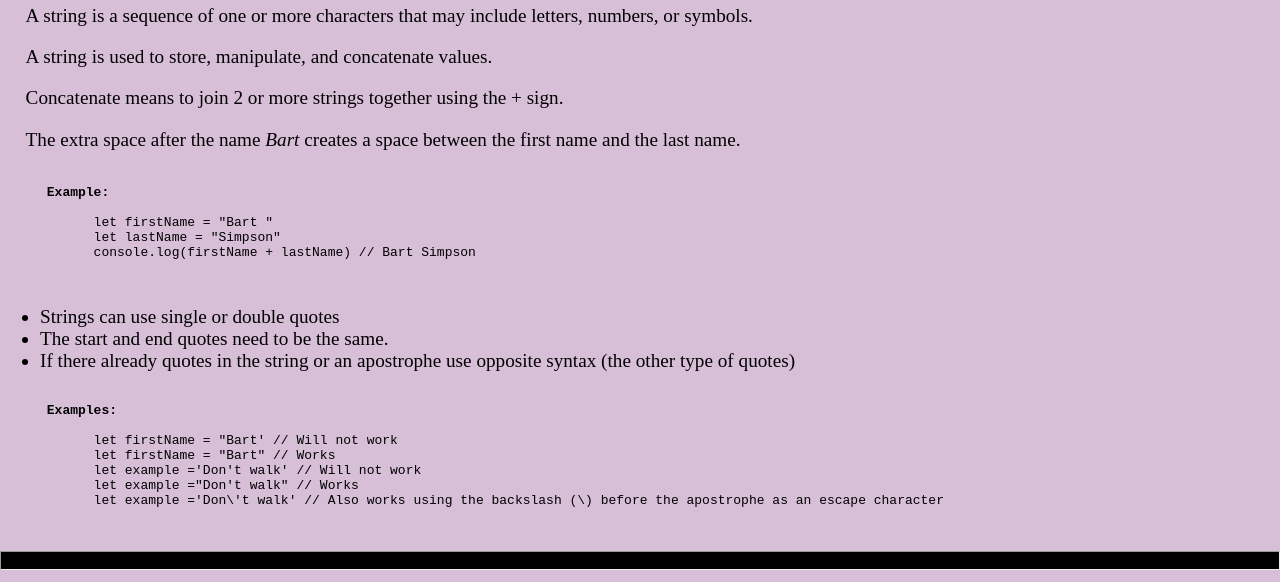
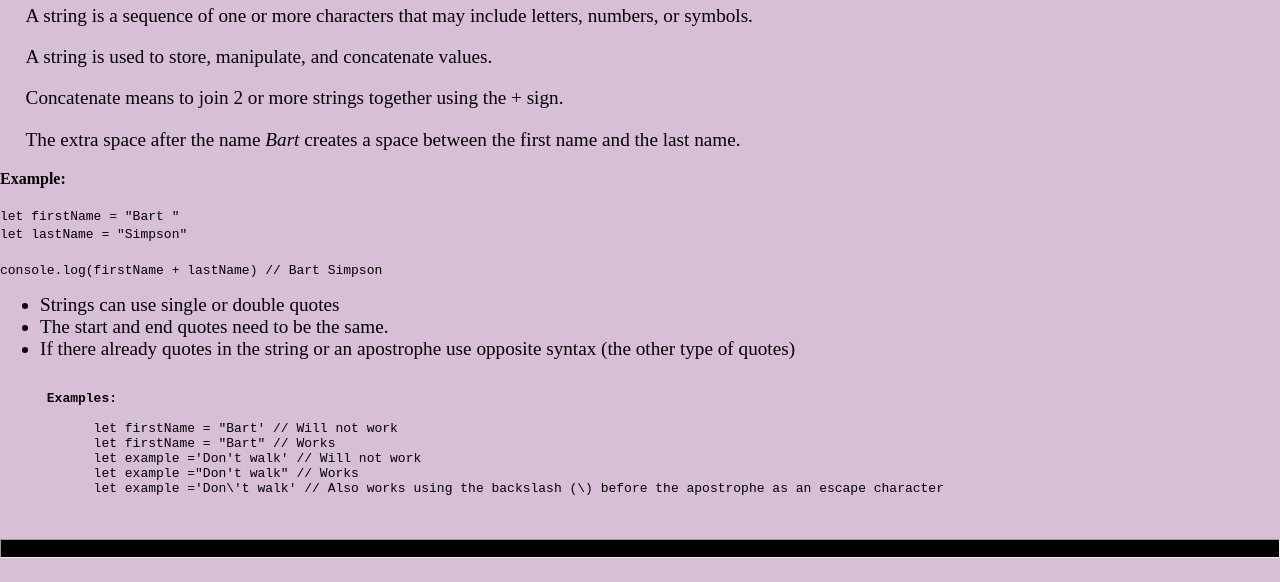
Before and after one commit to Dana1257/technical-documentation-page, a plain HTML site: page index.html in a window 1280 px wide. Shown: the part 177-759 px from the top of the page. Drawn offline with Linux system fonts and the light colour scheme.

Commit message:
Remove the pre element from the first example. Add a container to contain the first example. Add a class called line-numbers to the code element. Add span elements to contain the code lines

```diff
--- a/index.html
+++ b/index.html
@@ -34,15 +34,16 @@
         <p>A string is used to store, manipulate, and concatenate values.</p>
         <p>Concatenate means to join 2 or more strings together using the + sign.</p>
         <p>The extra space after the name <i>Bart</i> creates a space between the first name and the last name.</p>
-        <pre>
-            <code>
-      <span><b>Example:</b></span>
-
-            let firstName = "Bart "
-            let lastName = "Simpson"
-            console.log(firstName + lastName) // Bart Simpson
+     <span class="margin-left"><b>Example:</b><br></span><br>
+            <div class="container">
+            <code class="line-numbers">
+                <span> let firstName = "Bart "</span><br>
+                <span> let lastName = "Simpson"</span><br>
+                <span></span><br>
+                <span> console.log(firstName +  lastName)  // Bart Simpson</span><br>
+                <span></span>
             </code>
-        </pre>
+            </div>
        <ul>
            <li>Strings can use single or double quotes</li>
            <li>The start and end quotes need to be the same.</li>
```
